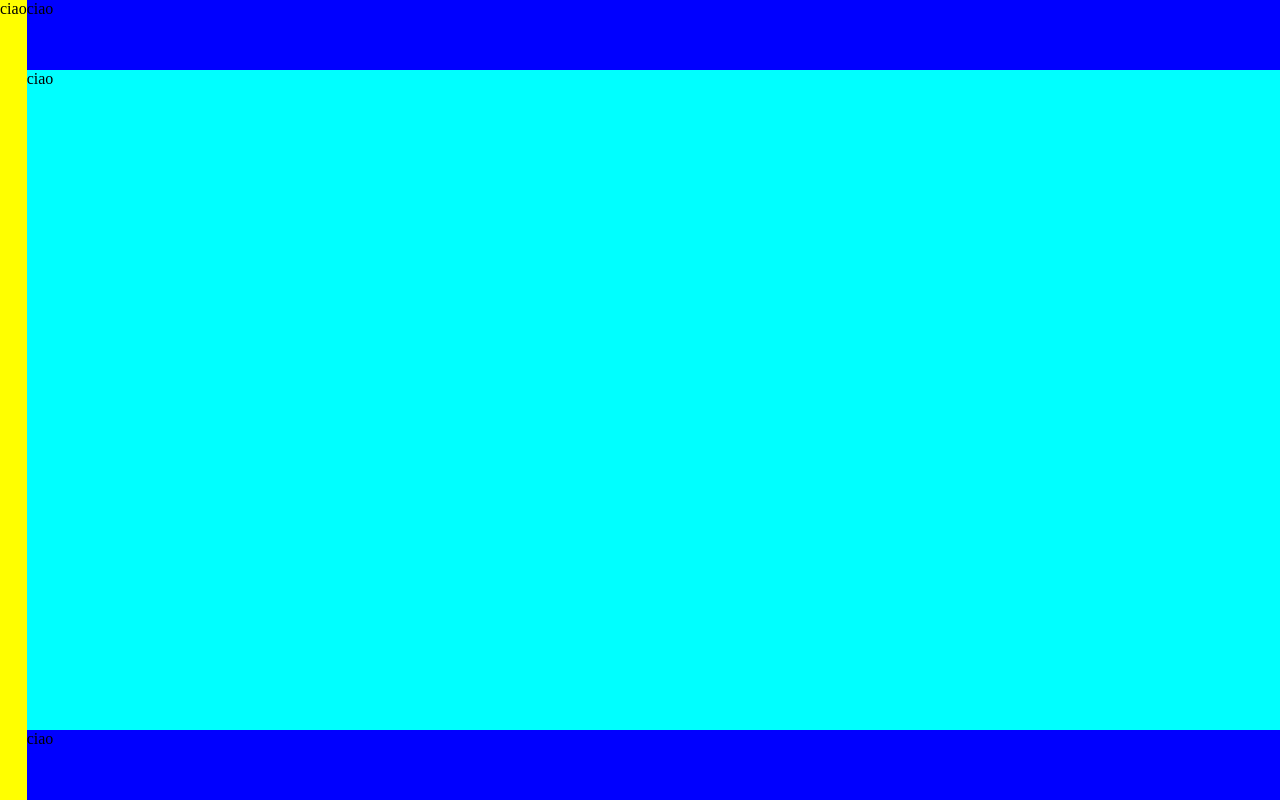
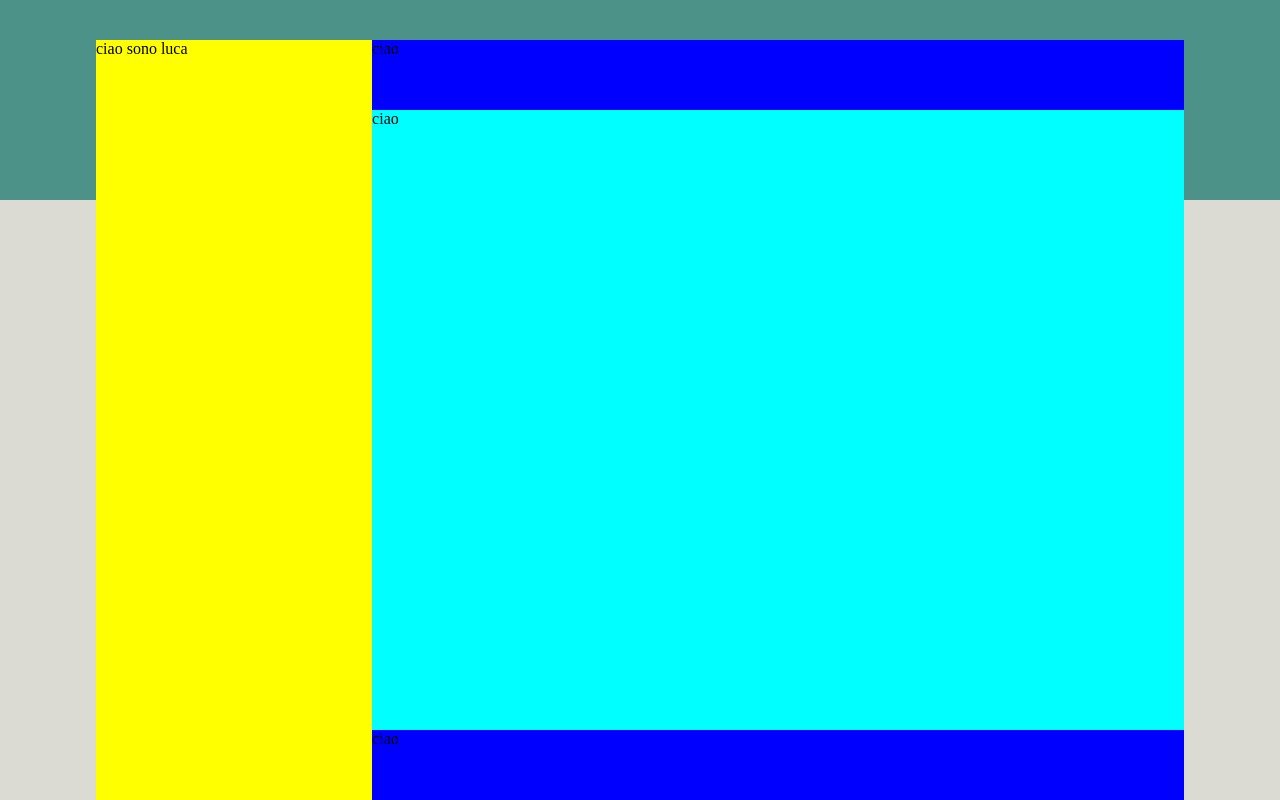
Before and after one commit to ChriCore99/html-css-boolzapp, a plain HTML site: page index.html in a window 1280 px wide. Drawn offline with Linux system fonts and the light colour scheme.

Commit message:
ADD: completata struttura base

```diff
--- a/css/style.css
+++ b/css/style.css
@@ -20,16 +20,25 @@ a {
 
 /* COMPONENTS */
 body {
-    background: linear-gradient(to bottom, #4D9288 0px, #4D9288 200px, #DBDBD4 200px, #DBDBD4 100%);
+  background: linear-gradient(
+    to bottom,
+    #4d9288 0px,
+    #4d9288 200px,
+    #dbdbd4 200px,
+    #dbdbd4 100%
+  );
 }
 
 /* LAYOUT */
+
+#app {
+  height: 100vh;
+}
+
 .container {
-    height: 100vh;
   display: flex;
-    /* margin: 0 auto; */
-    /* max-width: 85%; */
-    /* margin-top: 40px; */
+  height: 100%;
+  padding-top: 40px
 }
 
 .chat {
@@ -38,7 +47,8 @@ body {
   width: 100%;
 }
 
-.nome-chat, .scrivi-testo { background-color: blue;
+.nome-chat, .scrivi-testo {
+  background-color: blue;
   height: 70px;
   width: 100%;
 }
@@ -54,16 +64,26 @@ body {
   display: none;
 }
 
-
 /* UTILITIES */
-
 
 /* MEDIAQUERYS */
 @media (min-width: 576px) {
   .side-bar-contatti {
     display: flex;
+    width: 80px;
   }
 }
 
+@media (min-width: 992px) {
+  #app {
+    margin: 0 auto;
+    width: 85%;
+  }
+
+  .container .side-bar-contatti {
+    display: flex;
+    width: 370px;
+  }
+}
 
 /* DEBUG */
--- a/index.html
+++ b/index.html
@@ -1,23 +1,23 @@
 <!DOCTYPE html>
 <html lang="en">
   <head>
-    <meta charset="UTF-8">
-    <meta name="viewport" content="width=device-width, initial-scale=1.0">
-    <link rel="stylesheet" href="./css/style.css">
+    <meta charset="UTF-8" />
+    <meta name="viewport" content="width=device-width, initial-scale=1.0" />
+    <link rel="stylesheet" href="./css/style.css" />
     <title>Document</title>
   </head>
   <body>
 
+    <div id="app">
         <div class="container">
-        <div class="side-bar-contatti">
-            ciao
-        </div>
+            <div class="side-bar-contatti">ciao sono luca</div>
             <div class="chat">
                 <div class="nome-chat">ciao</div>
                 <div class="messaggi">ciao</div>
                 <div class="scrivi-testo">ciao</div>
             </div>
         </div>
+    </div>
 
   </body>
 </html>
```
Lines whose indentation alone changed are shown as unchanged.
